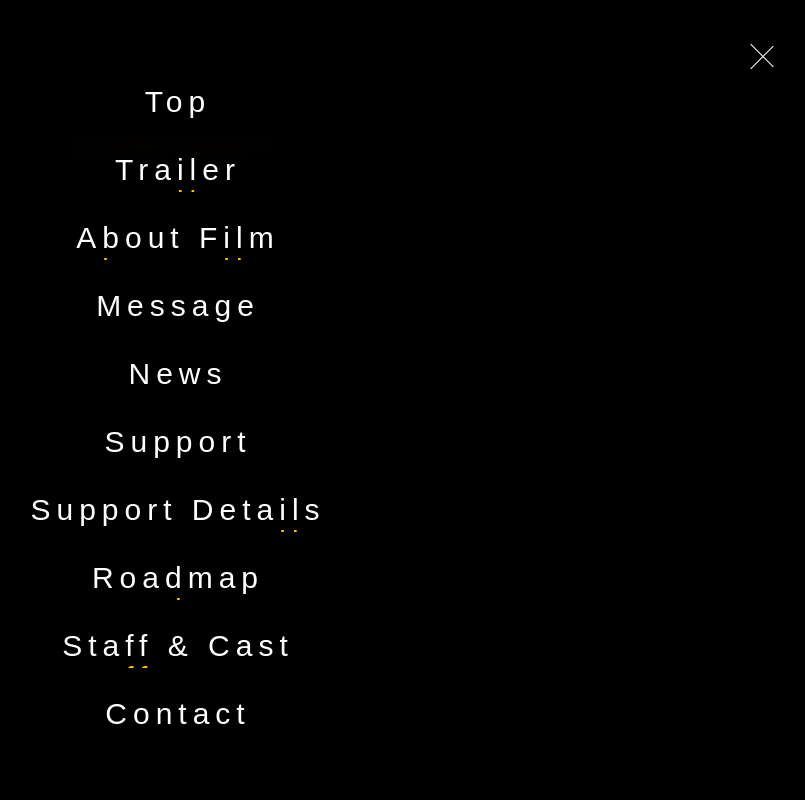
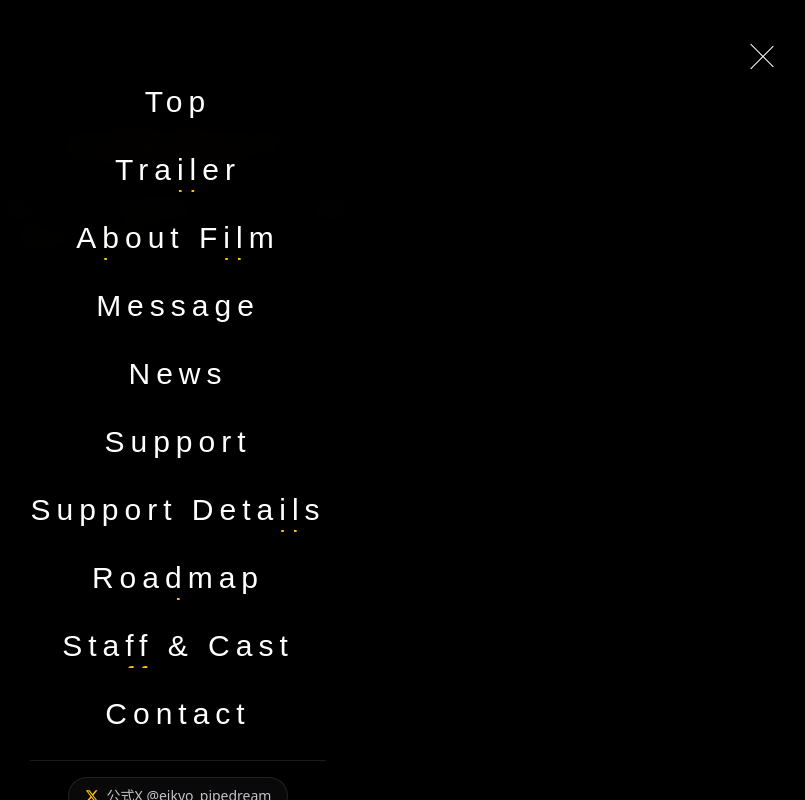
Before and after one commit to kdkmsy1016-ops/pipedream, a Next.js app: page /contact in a window 1280 px wide. Both pictures are taken after a click on the button "Menu". Shown: the top 800 px of the page, without its empty margins (462-1267 px from the left). Built offline with nearby package versions, Linux system fonts and the light colour scheme.

Commit message:
feat(social): embed official X account (@eikyo_pipedream) links across site

```diff
--- a/app/components/ContactSection.tsx
+++ b/app/components/ContactSection.tsx
@@ -2,6 +2,7 @@
 
 import Link from "next/link";
 import { motion } from "framer-motion";
+import { OFFICIAL_SOCIAL_LINKS } from "../config/socialConfig";
 
 export default function ContactSection() {
     return (
@@ -20,17 +21,29 @@ export default function ContactSection() {
                     <div className="w-8 h-[1px] bg-[#ffbf00] mx-auto opacity-50" />
                 </div>
 
-                <div>
-                    <Link href="/contact">
+                <div className="flex flex-col sm:flex-row items-center justify-center gap-3.5 sm:gap-5 max-w-md sm:max-w-none mx-auto">
+                    <Link href="/contact" className="w-full sm:w-auto">
                         <motion.button
                             whileHover={{ scale: 1.05 }}
                             whileTap={{ scale: 0.95 }}
-                            className="group relative inline-flex items-center justify-center min-h-[48px] px-8 sm:px-12 py-3.5 sm:py-4 text-xs sm:text-sm md:text-base tracking-wider md:tracking-[0.2em] font-bold text-[#ffbf00] border border-[#ffbf00]/50 hover:border-[#ffbf00] transition-colors duration-300 rounded-sm"
+                            className="group relative inline-flex items-center justify-center min-h-[48px] px-8 sm:px-10 py-3.5 sm:py-4 text-xs sm:text-sm md:text-base tracking-wider md:tracking-[0.2em] font-bold text-[#ffbf00] border border-[#ffbf00]/50 hover:border-[#ffbf00] transition-colors duration-300 rounded-sm w-full sm:w-auto"
                         >
                             <span className="relative z-10">[ CONTACT ]</span>
                             <div className="absolute inset-0 bg-[#ffbf00]/10 opacity-0 group-hover:opacity-100 transition-opacity duration-300 blur-md" />
                         </motion.button>
                     </Link>
+
+                    <a
+                        href={OFFICIAL_SOCIAL_LINKS.x.url}
+                        target="_blank"
+                        rel="noopener noreferrer"
+                        className="group relative inline-flex items-center justify-center gap-2.5 min-h-[48px] px-6 sm:px-8 py-3.5 sm:py-4 text-xs sm:text-sm md:text-base tracking-wider md:tracking-[0.15em] font-bold text-foreground/90 hover:text-white border border-white/20 hover:border-accent/60 bg-zinc-900/40 hover:bg-zinc-800 transition-all duration-300 rounded-sm w-full sm:w-auto active:scale-95"
+                    >
+                        <svg className="w-4 h-4 fill-current text-accent" viewBox="0 0 24 24" aria-hidden="true">
+                            <path d="M18.244 2.25h3.308l-7.227 8.26 8.502 11.24H16.17l-5.214-6.817L4.99 21.75H1.68l7.73-8.835L1.254 2.25H8.08l4.713 6.231zm-1.161 17.52h1.833L7.084 4.126H5.117z" />
+                        </svg>
+                        <span>[ 公式X @eikyo_pipedream ]</span>
+                    </a>
                 </div>
             </motion.div>
         </section>
--- /dev/null
+++ b/app/components/Footer.tsx
@@ -0,0 +1,39 @@
+import { OFFICIAL_SOCIAL_LINKS } from "../config/socialConfig";
+
+interface FooterProps {
+  className?: string;
+}
+
+export default function Footer({ className = "" }: FooterProps) {
+  return (
+    <footer className={`py-10 text-center text-xs text-foreground/50 font-serif border-t border-white/5 space-y-4 ${className}`}>
+      {/* Official X Link */}
+      <div className="flex items-center justify-center">
+        <a
+          href={OFFICIAL_SOCIAL_LINKS.x.url}
+          target="_blank"
+          rel="noopener noreferrer"
+          aria-label={`映画『盈虚とパイプドリーム』${OFFICIAL_SOCIAL_LINKS.x.displayLabel}`}
+          className="group inline-flex items-center gap-2 px-3.5 py-1.5 rounded-full border border-white/10 hover:border-accent/40 bg-zinc-900/40 hover:bg-zinc-800 text-foreground/70 hover:text-white transition-all text-xs active:scale-95"
+        >
+          {/* X Logo */}
+          <svg
+            className="w-3.5 h-3.5 fill-current text-foreground/60 group-hover:text-accent transition-colors"
+            viewBox="0 0 24 24"
+            aria-hidden="true"
+          >
+            <path d="M18.244 2.25h3.308l-7.227 8.26 8.502 11.24H16.17l-5.214-6.817L4.99 21.75H1.68l7.73-8.835L1.254 2.25H8.08l4.713 6.231zm-1.161 17.52h1.833L7.084 4.126H5.117z" />
+          </svg>
+          <span className="font-sans tracking-wide">
+            {OFFICIAL_SOCIAL_LINKS.x.label} <span className="text-foreground/50 group-hover:text-accent/90 transition-colors">{OFFICIAL_SOCIAL_LINKS.x.handle}</span>
+          </span>
+        </a>
+      </div>
+
+      {/* Copyright */}
+      <p className="text-foreground/40">
+        &copy; 2026 映画『盈虚とパイプドリーム』製作プロジェクト
+      </p>
+    </footer>
+  );
+}
--- a/app/components/Navigation.tsx
+++ b/app/components/Navigation.tsx
@@ -3,6 +3,7 @@
 import { useState } from "react";
 import Link from "next/link";
 import { motion, AnimatePresence } from "framer-motion";
+import { OFFICIAL_SOCIAL_LINKS } from "../config/socialConfig";
 
 export default function Navigation() {
     const [isOpen, setIsOpen] = useState(false);
@@ -101,6 +102,30 @@ export default function Navigation() {
                                     )}
                                 </motion.div>
                             ))}
+
+                            {/* Official Social Link */}
+                            <motion.div
+                                initial={{ opacity: 0, y: 15 }}
+                                animate={{ opacity: 1, y: 0 }}
+                                transition={{
+                                    delay: 0.1 + menuItems.length * 0.04,
+                                    duration: 0.4,
+                                    ease: "easeOut",
+                                }}
+                                className="pt-4 border-t border-white/10 w-full text-center"
+                            >
+                                <a
+                                    href={OFFICIAL_SOCIAL_LINKS.x.url}
+                                    target="_blank"
+                                    rel="noopener noreferrer"
+                                    className="inline-flex items-center gap-2 px-4 py-2 rounded-full border border-white/10 hover:border-accent/40 bg-zinc-900/40 hover:bg-zinc-800 text-xs sm:text-sm text-foreground/80 hover:text-white transition-all active:scale-95 font-sans"
+                                >
+                                    <svg className="w-3.5 h-3.5 fill-current text-accent" viewBox="0 0 24 24" aria-hidden="true">
+                                        <path d="M18.244 2.25h3.308l-7.227 8.26 8.502 11.24H16.17l-5.214-6.817L4.99 21.75H1.68l7.73-8.835L1.254 2.25H8.08l4.713 6.231zm-1.161 17.52h1.833L7.084 4.126H5.117z" />
+                                    </svg>
+                                    <span>公式X @eikyo_pipedream</span>
+                                </a>
+                            </motion.div>
                         </nav>
                     </motion.div>
                 )}
--- a/app/components/ProductionUpdateSection.tsx
+++ b/app/components/ProductionUpdateSection.tsx
@@ -6,6 +6,7 @@ import Link from "next/link";
 import Image from "next/image";
 import { Newspaper } from "lucide-react";
 import { NewsArticle, extractExcerpt, formatDate } from "../lib/microcms";
+import { OFFICIAL_SOCIAL_LINKS } from "../config/socialConfig";
 
 interface ProductionUpdateSectionProps {
   initialNews?: NewsArticle[] | null;
@@ -154,15 +155,26 @@ export default function ProductionUpdateSection({ initialNews = null }: Producti
           </div>
         )}
 
-        {/* View All News CTA Button */}
-        <div className="text-center pt-2">
+        {/* View All News & Official X CTA Buttons */}
+        <div className="text-center pt-2 flex flex-col sm:flex-row items-center justify-center gap-3 max-w-sm sm:max-w-none mx-auto">
           <Link
             href="/news"
-            className="inline-flex min-h-[44px] items-center justify-center gap-2 px-6 sm:px-8 py-3 bg-zinc-900 hover:bg-zinc-800 text-foreground/80 hover:text-white border border-white/10 transition-all text-xs sm:text-sm font-serif tracking-normal sm:tracking-widest rounded-sm active:scale-[0.98]"
+            className="inline-flex min-h-[44px] items-center justify-center gap-2 px-6 sm:px-8 py-3 bg-zinc-900 hover:bg-zinc-800 text-foreground/80 hover:text-white border border-white/10 transition-all text-xs sm:text-sm font-serif tracking-normal sm:tracking-widest rounded-sm active:scale-[0.98] w-full sm:w-auto"
           >
             <Newspaper className="w-3.5 h-3.5 text-accent/80 flex-shrink-0" />
             <span>制作NEWSをすべて見る</span>
           </Link>
+          <a
+            href={OFFICIAL_SOCIAL_LINKS.x.url}
+            target="_blank"
+            rel="noopener noreferrer"
+            className="inline-flex min-h-[44px] items-center justify-center gap-2 px-5 sm:px-7 py-3 bg-zinc-900/60 hover:bg-zinc-800 text-foreground/80 hover:text-white border border-white/10 hover:border-accent/40 transition-all text-xs sm:text-sm font-sans tracking-wide rounded-sm active:scale-[0.98] w-full sm:w-auto"
+          >
+            <svg className="w-3.5 h-3.5 fill-current text-accent" viewBox="0 0 24 24" aria-hidden="true">
+              <path d="M18.244 2.25h3.308l-7.227 8.26 8.502 11.24H16.17l-5.214-6.817L4.99 21.75H1.68l7.73-8.835L1.254 2.25H8.08l4.713 6.231zm-1.161 17.52h1.833L7.084 4.126H5.117z" />
+            </svg>
+            <span>公式X @eikyo_pipedream</span>
+          </a>
         </div>
       </div>
     </section>
--- /dev/null
+++ b/app/config/socialConfig.ts
@@ -0,0 +1,9 @@
+export const OFFICIAL_SOCIAL_LINKS = {
+  x: {
+    handle: "@eikyo_pipedream",
+    username: "eikyo_pipedream",
+    url: "https://x.com/eikyo_pipedream",
+    label: "公式X",
+    displayLabel: "公式X (@eikyo_pipedream)",
+  },
+};
--- a/app/contact/page.tsx
+++ b/app/contact/page.tsx
@@ -5,6 +5,7 @@ import { motion, AnimatePresence, Variants } from "framer-motion";
 import { useForm, ValidationError } from "@formspree/react";
 import Link from "next/link";
 import { ChevronLeft } from "lucide-react";
+import { OFFICIAL_SOCIAL_LINKS } from "../config/socialConfig";
 
 // === Formspree Configuration ===
 const FORMSPREE_FORM_ID = "myznwbdy";
@@ -77,7 +78,8 @@ export default function ContactPage() {
                 >
                     <h1 className="text-3xl md:text-4xl tracking-[0.2em] text-[#ffbf00]">CONTACT</h1>
                     <p className="text-gray-400 text-sm md:text-base leading-loose tracking-wide">
-                        公演に関するお問い合わせ、<br className="md:hidden" />取材依頼などはこちらからお願いいたします。
+                        映画に関するお問い合わせ、取材依頼などはこちらからお願いいたします。<br />
+                        公式X（<a href={OFFICIAL_SOCIAL_LINKS.x.url} target="_blank" rel="noopener noreferrer" className="text-[#ffbf00] hover:underline underline-offset-4">{OFFICIAL_SOCIAL_LINKS.x.handle}</a>）のDMでも受け付けています。
                     </p>
                 </motion.header>
 
--- a/app/layout.tsx
+++ b/app/layout.tsx
@@ -68,6 +68,8 @@ export function generateMetadata(): Metadata {
       title: '映画『盈虚とパイプドリーム』公式サイト',
       description: '稲城市に実在するスナック『さくらみち』を舞台に製作される自主制作長編映画『盈虚とパイプドリーム』公式サイト。作品概要、現在の制作進行状況、制作記録、制作支援に関する最新情報をお届けします。',
       images: [ogImageUrl],
+      site: '@eikyo_pipedream',
+      creator: '@eikyo_pipedream',
     },
   };
 }
--- a/app/news/page.tsx
+++ b/app/news/page.tsx
@@ -4,12 +4,20 @@ import Image from "next/image";
 import { ArrowLeft, Newspaper } from "lucide-react";
 import { getNewsList, extractExcerpt, formatDate } from "@/app/lib/microcms";
 import NewsCodocSection from "@/app/components/NewsCodocSection";
+import Footer from "@/app/components/Footer";
 
 export const revalidate = 60; // 60秒ISR
 
 export const metadata: Metadata = {
   title: "制作NEWS一覧",
   description: "映画『盈虚とパイプドリーム』の最新制作ニュース、撮影日誌、お知らせの一覧です。",
+  twitter: {
+    card: "summary_large_image",
+    title: "制作NEWS一覧 | 映画『盈虚とパイプドリーム』",
+    description: "映画『盈虚とパイプドリーム』の最新制作ニュース、撮影日誌、お知らせの一覧です。",
+    site: "@eikyo_pipedream",
+    creator: "@eikyo_pipedream",
+  },
 };
 
 export default async function NewsListPage() {
@@ -109,10 +117,8 @@ export default async function NewsListPage() {
         {/* Global Support CTA at bottom */}
         <NewsCodocSection />
 
-        {/* Footer info */}
-        <div className="pt-8 text-center text-xs text-foreground/40 border-t border-white/5">
-          <p>&copy; 2026 映画『盈虚とパイプドリーム』製作プロジェクト</p>
-        </div>
+        {/* Footer */}
+        <Footer className="pt-8" />
       </div>
     </main>
   );
--- a/app/page.tsx
+++ b/app/page.tsx
@@ -13,6 +13,7 @@ import FinalCTASection from "./components/FinalCTASection";
 import ContactSection from "./components/ContactSection";
 import MobileSupportStickyBar from "./components/MobileSupportStickyBar";
 import TrailerModal from "./components/TrailerModal";
+import Footer from "./components/Footer";
 
 export default function Home() {
   return (
@@ -57,9 +58,7 @@ export default function Home() {
       <MobileSupportStickyBar />
 
       {/* Footer */}
-      <footer className="py-8 text-center text-xs text-foreground/40 font-serif border-t border-white/5 space-y-2">
-        <p>&copy; 2026 映画『盈虚とパイプドリーム』製作プロジェクト</p>
-      </footer>
+      <Footer />
     </main>
   );
 }
```
Also changed, not shown: app/components/NewsShareSection.tsx (+20 -2 lines), app/news/[id]/page.tsx (+4 -3 lines).
